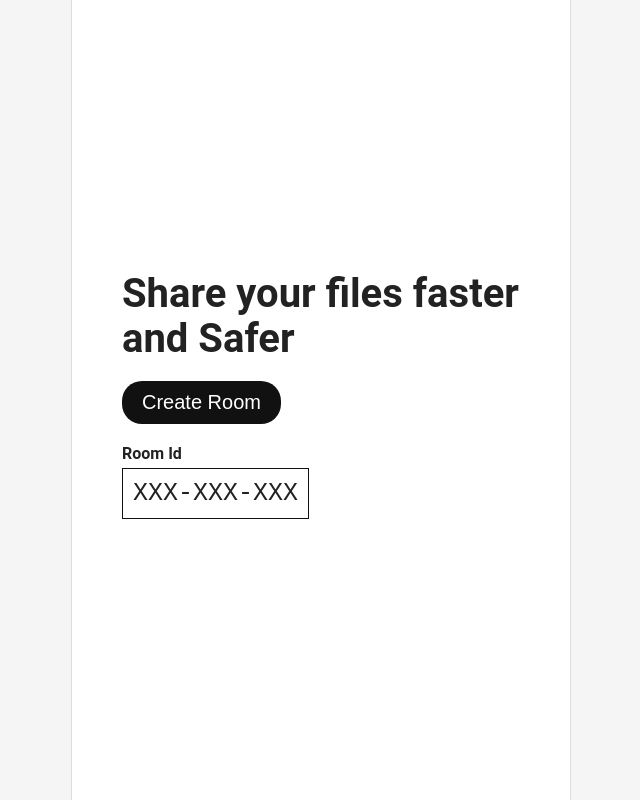
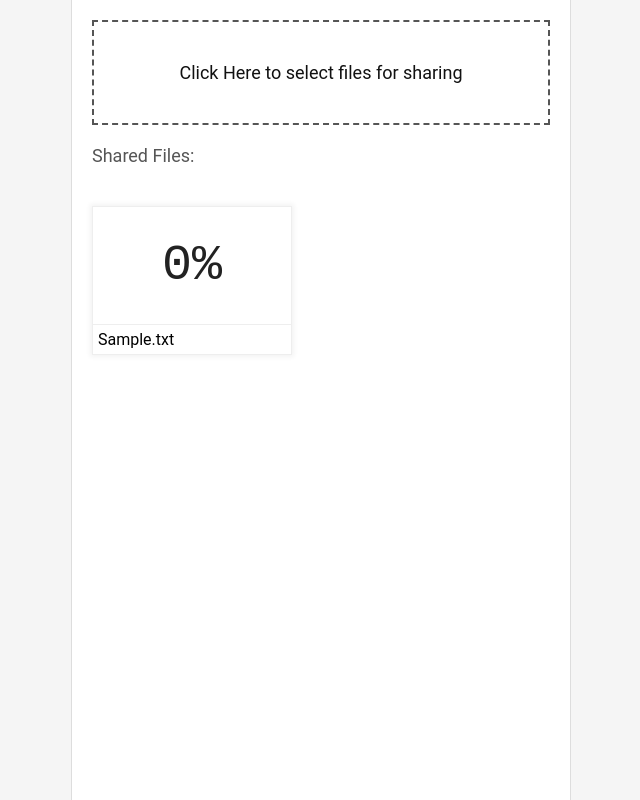
Before and after one commit to Namanbhatia7/sharethat, a website: page public/index.html in a window 1280 px wide. Shown: the whole page, without its empty margins (319-959 px from the left). Drawn offline with nearby package versions, Linux system fonts and the light colour scheme.

Commit message:
style home page active part

```diff
--- a/public/index.html
+++ b/public/index.html
@@ -9,7 +9,7 @@
 </head>
 <body>
     <div class="app">
-        <div class="screen join-screen active">
+        <div class="screen join-screen">
             <div class="form">
                 <h2>Share your files faster and Safer</h2>
                 <div class="form-input">
@@ -21,7 +21,7 @@
                 </div>
             </div>
         </div>
-        <div class="screen fs-screen">
+        <div class="screen fs-screen active">
             <div class="file-input">
                 <label for="file-input">
                     Click Here to select files for sharing
--- a/public/style.css
+++ b/public/style.css
@@ -90,3 +90,61 @@ body {
     font-size: 20px;
     padding: 10px;
 }
+
+.fs-screen {
+    padding: 20px;
+}
+
+.fs-screen .file-input {
+    width: 100%;
+    border: 2px dashed #555;
+}
+
+.fs-screen .file-input label {
+    display: block;
+    width: 100%;
+    padding: 40px 50px;
+    text-align: center;
+    color: #111;
+    font-size: 18px;
+}
+
+.fs-screen .file-input input {
+    display: none;
+}
+
+.fs-screen .files-list {
+    margin-top: 20px;
+    display: flex;
+    justify-content: space-between;
+    gap: 20px;
+    flex-wrap: wrap;
+}
+
+.fs-screen .files-list .item {
+    width: 33.33%;
+    min-width: 200px;
+    border: 1px solid #eee;
+    box-shadow: 0px 0px 5px 2px rgba(0,0,0,0.05);
+}
+
+.fs-screen .files-list .title {
+    width: 100%;
+    color: #555;
+    font-size: 18px;
+    margin-bottom: 20px;
+}
+
+.fs-screen .files-list .item .progress {
+    padding: 30px;
+    text-align: center;
+    font-size: 50px;
+    font-family: monospace;
+    color: #222;
+}
+
+.fs-screen .files-list .item .filename {
+    font-size: 16px;
+    padding: 5px;
+    border-top: 1px solid #eee;
+}
```
